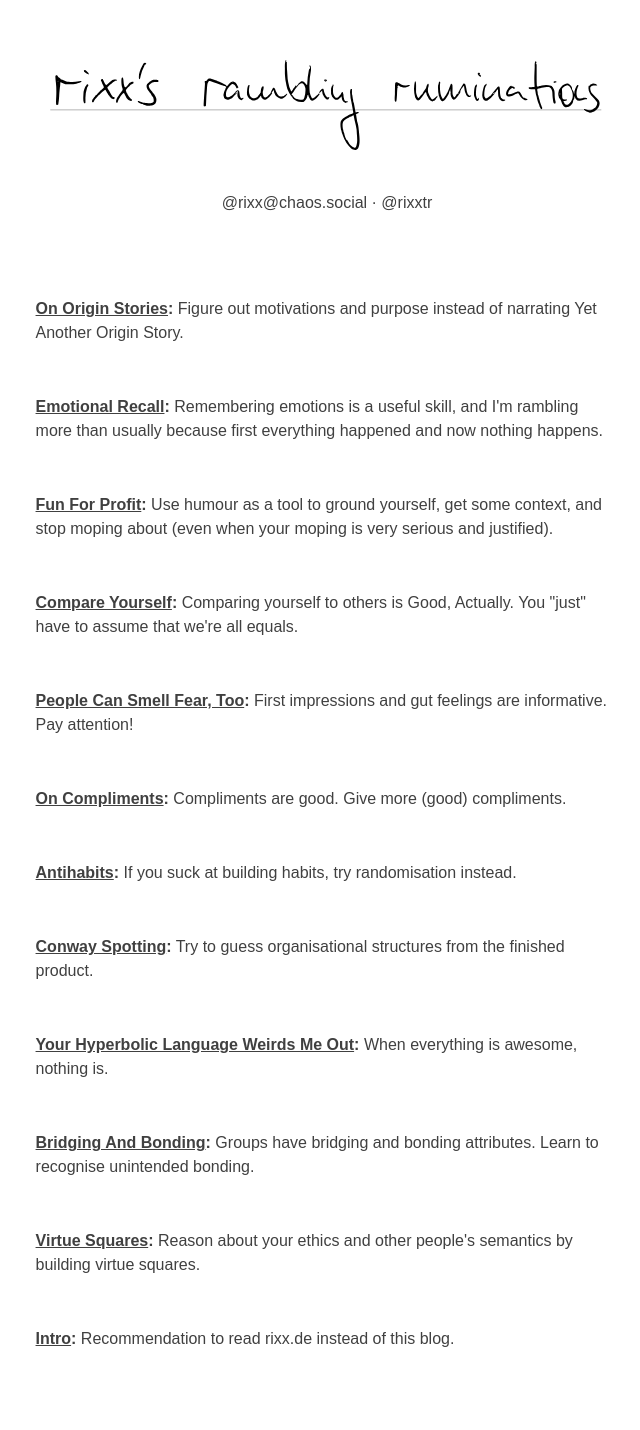
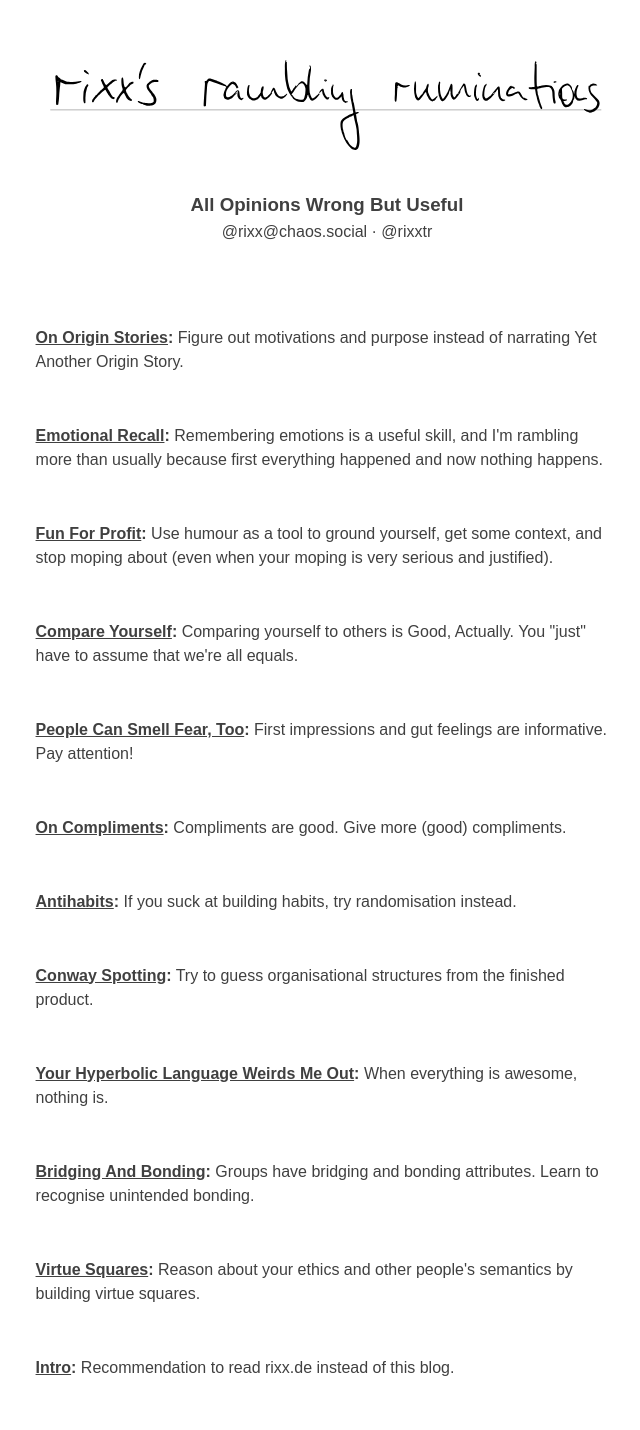
Before and after one commit to rixx/ramble, a Jekyll site: the page built from index.md, in a window 1280 px wide. Shown: the whole page, without its empty margins (313-953 px from the left). Built offline with Jekyll 4.4.1, drawn with Linux system fonts in a browser that asks for light colours; before the commit the page ends 1401 px from its top, so only the background shows below that.

Commit message:
New tagline

```diff
--- a/_layouts/page.html
+++ b/_layouts/page.html
@@ -6,6 +6,7 @@
 <body>
   <header>
     <a href="/"><img src="/assets/images/ramble.svg"></a><br>
+    <h3>All Opinions Wrong But Useful</h3>
     <div id="social"><a rel="me" href="https://chaos.social/@rixx">@rixx@chaos.social</a> · <a href="https://twitter.com/rixxtr">@rixxtr</a></div>
   </header>
   <nav>
```
